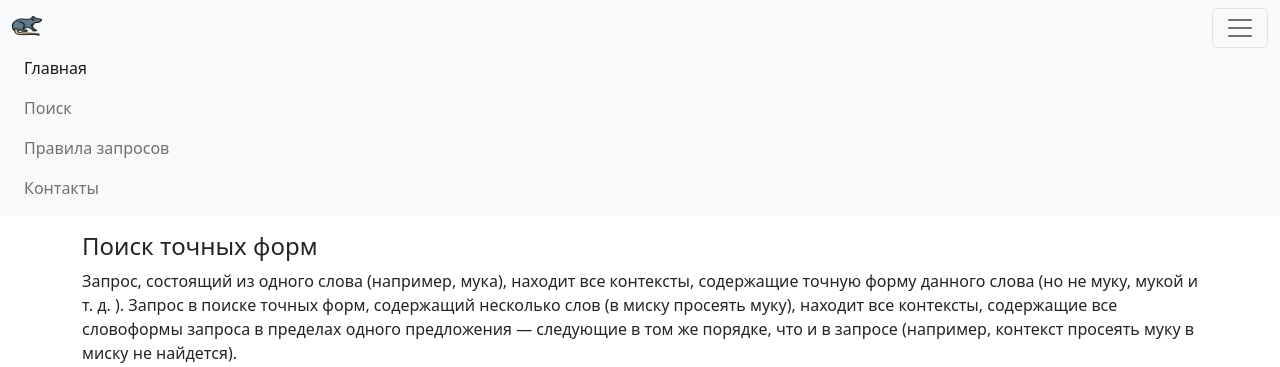
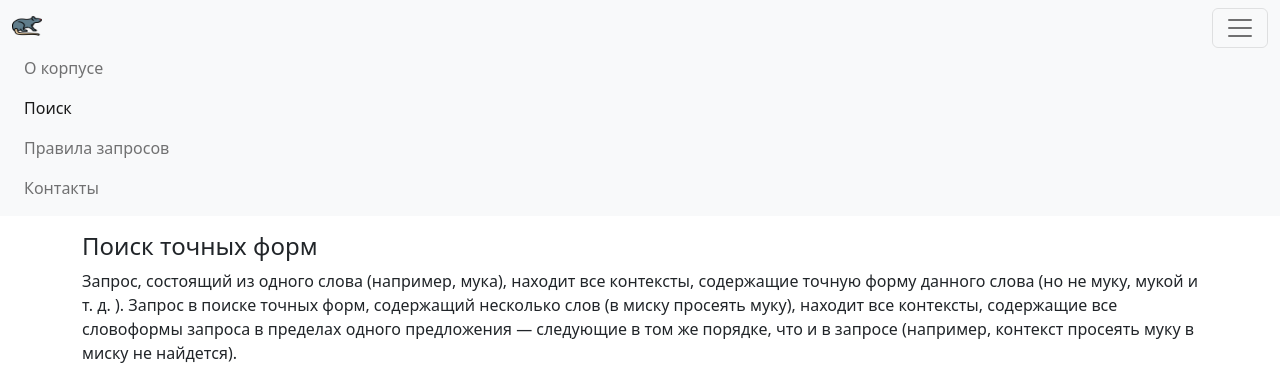
Before and after one commit to vknyazkova/hse-3year-nlp-project, a Flask app: page /instructions in a window 1280 px wide, after a click that opens the changed part. Shown: the top 367 px of the page. Run offline with Flask 2, Linux system fonts and the light colour scheme.

Commit message:
change link in nav

```diff
--- a/search/web_app/templates/base.html
+++ b/search/web_app/templates/base.html
@@ -11,7 +11,7 @@
         <nav class="navbar bg-light">
             <div class="container-fluid">
                 <a class="navbar-brand" href="/">  <!--здесь должна быть ссылка на наш сайт-->
-                    <img src="static/rat.png" width="30" height="24" class="d-inline-block align-text-top">
+                    <img src="static/rat.png" width="30" height="24" class="d-inline-block align-text-top" alt="rat">
                 </a>
                 <button class="navbar-toggler" type="button" data-bs-toggle="collapse" data-bs-target="#navCollapse" aria-controls="navCollapse" aria-expanded="false" aria-label="Toggle navigation">
                     <span class="navbar-toggler-icon"></span>
@@ -21,13 +21,13 @@
             <div class="collapse navbar-collapse" id="navCollapse">
                 <ul class="navbar-nav ms-4">
                     <li class="nav-item">
-                      <a class="nav-link active" aria-current="page" href="#">Главная</a>
+                      <a class="nav-link" href="/aboutcorpus">О корпусе</a>
                     </li>
                     <li class="nav-item">
-                      <a class="nav-link" href="#">Поиск</a>
+                      <a class="nav-link active" aria-current="page" href="#">Поиск</a>
                     </li>
                     <li class="nav-item">
-                      <a class="nav-link" href="#">Правила запросов</a>
+                      <a class="nav-link" href="/instructions">Правила запросов</a>
                     </li>
                     <li class="nav-item">
                       <a class="nav-link">Контакты</a>
```
